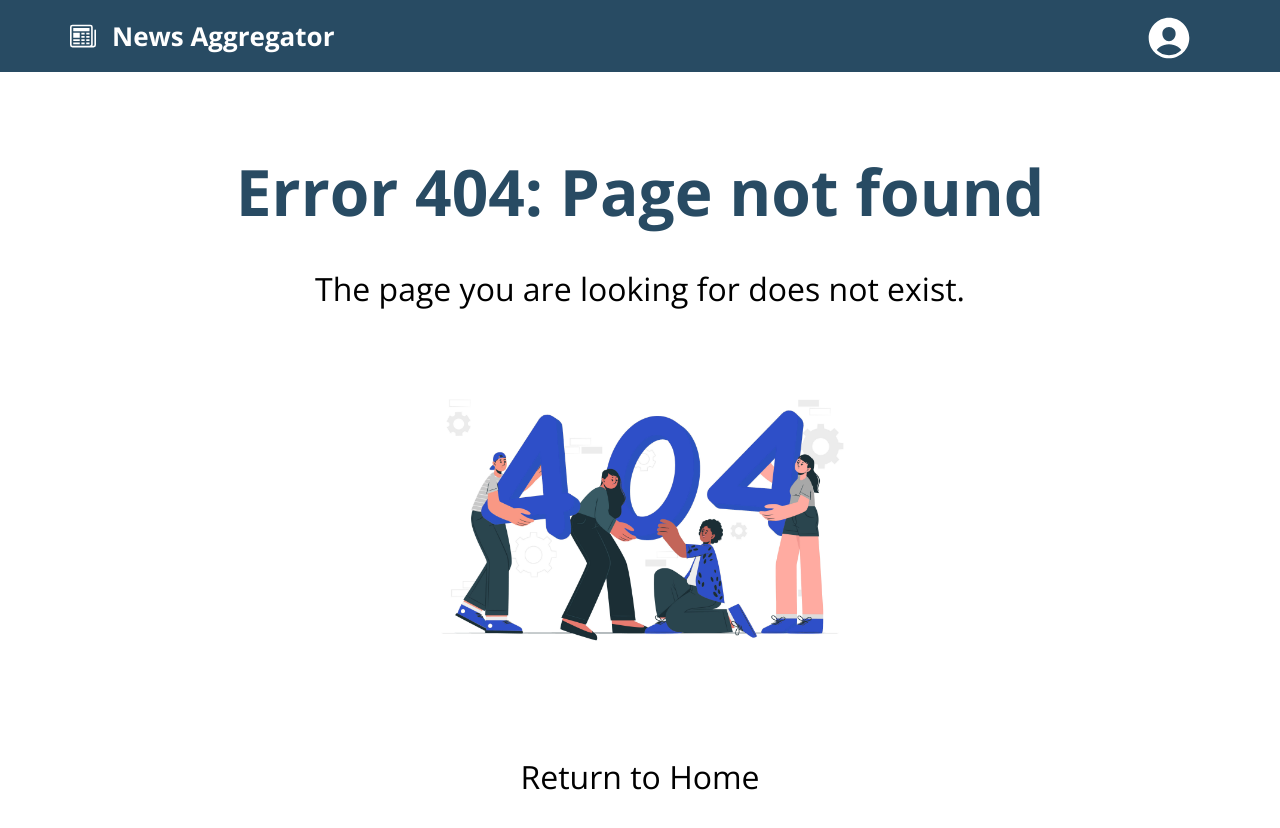
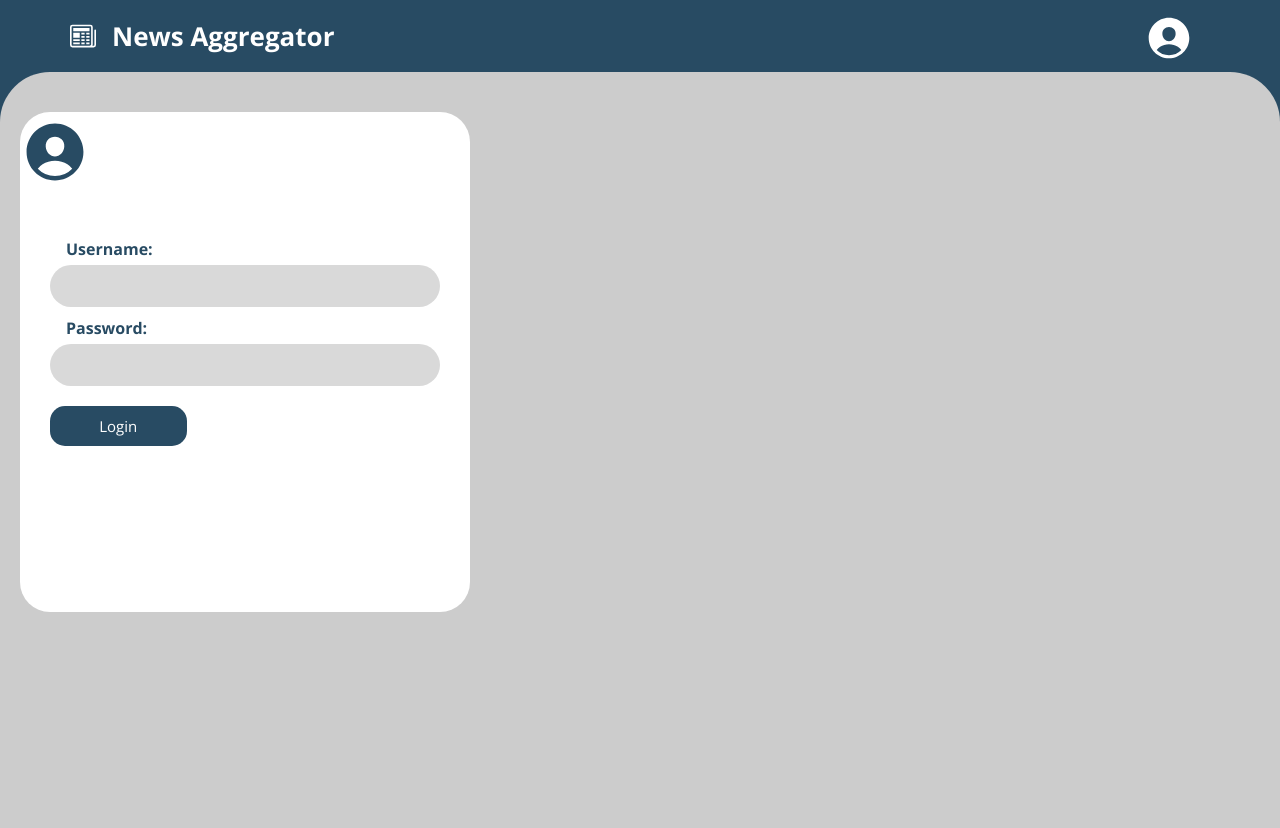
Before and after one commit to yousmii/News-App, a React (Vite) app: page /login in a window 1280 px wide. Before the commit this address had no page. Shown: the top 828 px of the page. Built offline with nearby package versions, Linux system fonts and the light colour scheme.

Commit message:
Login page added

```diff
--- a/src/client/App.tsx
+++ b/src/client/App.tsx
@@ -1,32 +1,31 @@
-import React, {useState, useEffect} from "react";
+import React, { useState, useEffect } from "react";
 import Header from "./components/Header";
-import {BrowserRouter, Route, Routes, Link, NavLink} from "react-router-dom";
-import styles from "./components/Header.module.scss"
-import axios from 'axios';
+import { BrowserRouter, Route, Routes, Link, NavLink } from "react-router-dom";
+import styles from "./components/Header.module.scss";
+import axios from "axios";
 
 import Homepage from "./pages/Homepage";
-import Admin from "./pages/Admin"
+import Admin from "./pages/Admin";
+import Login from "./pages/Login";
 import Error404 from "./pages/Error404";
-import {BsNewspaper} from "react-icons/bs";
-
-
+import { BsNewspaper } from "react-icons/bs";
 
 function App() {
-
-    return(
+  return (
     <BrowserRouter>
       <main>
         <header>
-                    <Header/>
+          <Header />
         </header>
         <Routes>
           <Route path="/" element={<Homepage />} />
           <Route path="/admin" element={<Admin />} />
-                    <Route path="*" element={<Error404/>} />
+          <Route path="/login" element={<Login />} />
+          <Route path="*" element={<Error404 />} />
         </Routes>
       </main>
     </BrowserRouter>
-    )
+  );
 }
 
 export default App;
--- /dev/null
+++ b/src/client/components/Login.module.scss
@@ -0,0 +1,87 @@
+@import "../styles/variables.scss";
+
+.container {
+  background-color: $bg;
+  height: 100vh;
+
+  display: flex;
+  flex-wrap: wrap;
+
+  padding: 20px;
+  padding-top: 40px;
+
+  border-top-left-radius: 50px;
+  border-top-right-radius: 50px;
+}
+
+.logincontainer {
+  background-color: $card-bg;
+  text-align: middle;
+  border-radius: 30px;
+  width: 450px;
+  height: 500px;
+}
+
+.logo {
+  margin: auto;
+  align-self: center;
+  font-weight: 700;
+  font-size: 70px;
+  color: $bg2;
+}
+
+.label {
+  display: block;
+  margin-bottom: 5px;
+  margin-left: $spacing-m;
+  font-weight: bold;
+  color: $bg2;
+}
+
+input[type="text"] {
+  color: $text;
+}
+
+input[type="text"],
+input[type="password"] {
+  background-color: $light-grey;
+  padding: 10px;
+
+  font-weight: 500;
+  font-size: 16px;
+  border-radius: 50px;
+  border: none;
+
+  margin-bottom: 10px;
+  width: 100%;
+  box-sizing: border-box;
+}
+
+input[type="submit"] {
+  background-color: $bg2;
+  color: white;
+  padding: 10px;
+  border: none;
+  border-radius: 15px;
+  cursor: pointer;
+  font-size: 15px;
+  width: 35%;
+}
+
+input[type="submit"]:hover {
+  background-color: $link;
+  transition: all 0.2s ease-in-out;
+}
+
+.form {
+  padding: 30px;
+  display: flex-box;
+  justify-content: center;
+  align-items: center;
+  width: 100%;
+}
+
+.button {
+  margin: 10px;
+  margin-left: 0px;
+}
--- /dev/null
+++ b/src/client/pages/Login.tsx
@@ -0,0 +1,36 @@
+import styles from "../components/Login.module.scss";
+import React from "react";
+import { IoPersonCircle } from "react-icons/io5";
+
+export default function Login() {
+  return (
+    <div className={styles.container}>
+      <div className={styles.logincontainer}>
+        <span className={styles.logo}>
+          <IoPersonCircle />
+        </span>
+        <form className={styles.form} method="post">
+          <label className={styles.label}>Username:</label>
+          <input
+            title="username"
+            type="text"
+            id="username"
+            name="username"
+            required
+          />
+          <br />
+          <label className={styles.label}>Password:</label>
+          <input
+            title="password"
+            type="password"
+            id="password"
+            name="password"
+            required
+          />
+          <br />
+          <input className={styles.button} type="submit" value="Login" />
+        </form>
+      </div>
+    </div>
+  );
+}
--- a/src/client/styles/variables.scss
+++ b/src/client/styles/variables.scss
@@ -4,6 +4,7 @@ $open-sans: "Open Sans", sans-serif;
 $black: #353535;
 $white: #ffffff;
 $grey: #cccccc;
+$light-grey: #d9d9d9;
 $dark-blue: #284b63;
 $teal: #3c6e71;
 
```
Lines whose indentation alone changed are shown as unchanged.
